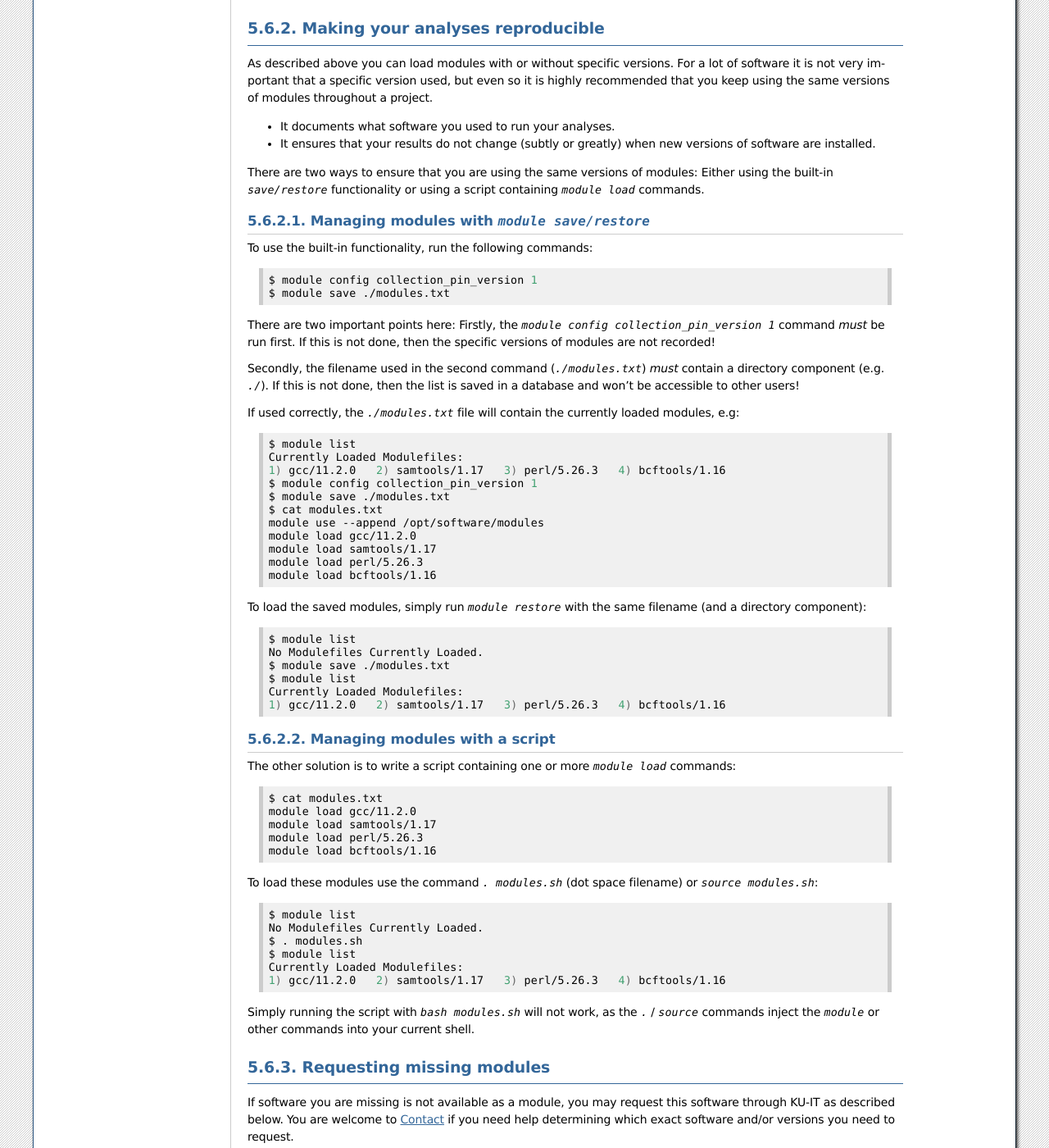
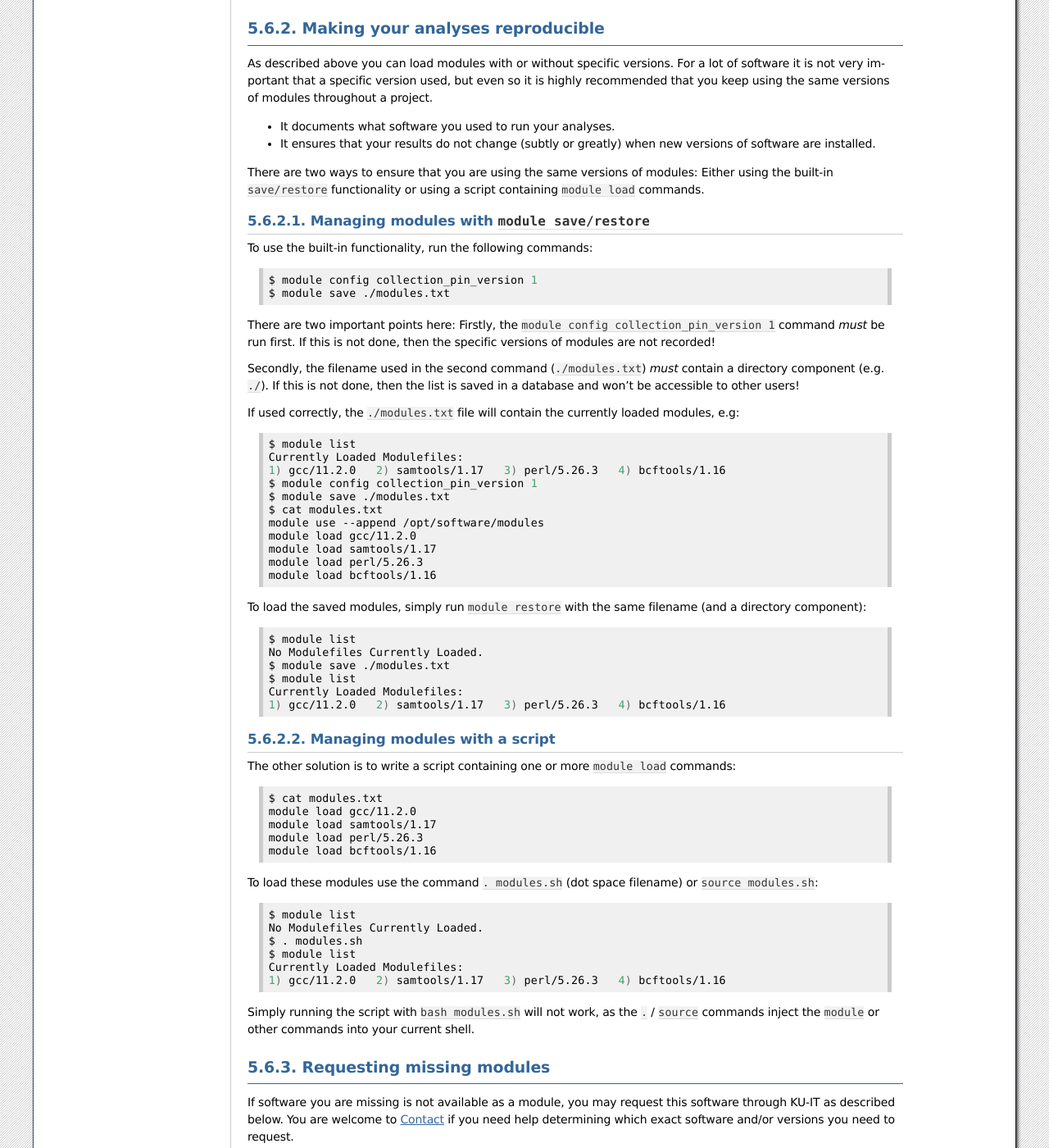
Before and after one commit to cbmrphenomics/cbmrphenomics.github.io, a Sphinx documentation site: the page built from esrum/source/usage/modules.rst, in a window 1280 px wide and 1400 px high, scrolled down 1704 px. Shown: the whole window at 82% size. Built offline with Sphinx 7.4.7, drawn with Linux system fonts in a browser that asks for light colours; some of the changed text lies outside the part shown.

Commit message:
backticks

```diff
--- a/esrum/source/usage/modules.rst
+++ b/esrum/source/usage/modules.rst
@@ -25,7 +25,7 @@ Finding available modules
 =========================
 
 The first step is to determine what modules are available on the server.
-This is accomplished with the `module avail` command:
+This is accomplished with the ``module avail`` command:
 
 .. code:: shell
 
@@ -47,7 +47,7 @@ specifying one or more keywords:
    -------------------------- /opt/software/modules --------------------------
    samtools/1.12  samtools/1.17
 
-The modules are loaded using the `module load` command: This adds the
+The modules are loaded using the ``module load`` command: This adds the
 executable to your PATH and performs any other setup required to run the
 software.
 
@@ -64,7 +64,7 @@ Loading a module
    Version: 1.17 (using htslib 1.17)
    [...]
 
-Multiple modules may be specified per `module load` command and it i
+Multiple modules may be specified per ``module load`` command and it i
 also possible to specify the exact version that you need, provided that
 a module is available:
 
@@ -104,7 +104,7 @@ Or automatically:
 Listing and unloading loaded modules
 ====================================
 
-The modules you have loaded can be listed using the `module list`
+The modules you have loaded can be listed using the ``module list``
 command:
 
 .. code:: shell
@@ -113,8 +113,8 @@ command:
    Currently Loaded Modulefiles:
     1) perl/5.26.3   2) bcftools/1.16   3) samtools/1.12
 
-To remove a module that you no longer need, use the `module unload`
-command to unload a single module or the `module purge` command to
+To remove a module that you no longer need, use the ``module unload``
+command to unload a single module or the ``module purge`` command to
 unload all modules:
 
 .. code:: shell
@@ -140,11 +140,11 @@ the same versions of modules throughout a project.
    new versions of software are installed.
 
 There are two ways to ensure that you are using the same versions of
-modules: Either using the built-in `save/restore` functionality or using
-a script containing `module load` commands.
+modules: Either using the built-in ``save/restore`` functionality or
+using a script containing ``module load`` commands.
 
-Managing modules with `module save/restore`
-===========================================
+Managing modules with ``module save/restore``
+=============================================
 
 To use the built-in functionality, run the following commands:
 
@@ -153,16 +153,16 @@ To use the built-in functionality, run the following commands:
    $ module config collection_pin_version 1
    $ module save ./modules.txt
 
-There are two important points here: Firstly, the `module config
-collection_pin_version 1` command *must* be run first. If this is not
+There are two important points here: Firstly, the ``module config
+collection_pin_version 1`` command *must* be run first. If this is not
 done, then the specific versions of modules are not recorded!
 
-Secondly, the filename used in the second command (`./modules.txt`)
-*must* contain a directory component (e.g. `./`). If this is not done,
+Secondly, the filename used in the second command (``./modules.txt``)
+*must* contain a directory component (e.g. ``./``). If this is not done,
 then the list is saved in a database and won't be accessible to other
 users!
 
-If used correctly, the `./modules.txt` file will contain the currently
+If used correctly, the ``./modules.txt`` file will contain the currently
 loaded modules, e.g:
 
 .. code:: shell
@@ -179,7 +179,7 @@ loaded modules, e.g:
    module load perl/5.26.3
    module load bcftools/1.16
 
-To load the saved modules, simply run `module restore` with the same
+To load the saved modules, simply run ``module restore`` with the same
 filename (and a directory component):
 
 .. code:: shell
@@ -194,8 +194,8 @@ filename (and a directory component):
 Managing modules with a script
 ==============================
 
-The other solution is to write a script containing one or more `module
-load` commands:
+The other solution is to write a script containing one or more ``module
+load`` commands:
 
 .. code:: shell
 
@@ -205,8 +205,8 @@ load` commands:
    module load perl/5.26.3
    module load bcftools/1.16
 
-To load these modules use the command `. modules.sh` (dot space
-filename) or `source modules.sh`:
+To load these modules use the command ``. modules.sh`` (dot space
+filename) or ``source modules.sh``:
 
 .. code:: shell
 
@@ -217,9 +217,9 @@ filename) or `source modules.sh`:
    Currently Loaded Modulefiles:
    1) gcc/11.2.0   2) samtools/1.17   3) perl/5.26.3   4) bcftools/1.16
 
-Simply running the script with `bash modules.sh` will not work, as the
-`.` / `source` commands inject the `module` or other commands into your
-current shell.
+Simply running the script with ``bash modules.sh`` will not work, as the
+``.`` / ``source`` commands inject the ``module`` or other commands into
+your current shell.
 
 .. _requesting_missing_modules:
 
```
Also changed, not shown: esrum/source/tips_and_tricks/environment_modules.rst (+24 -23 lines).
